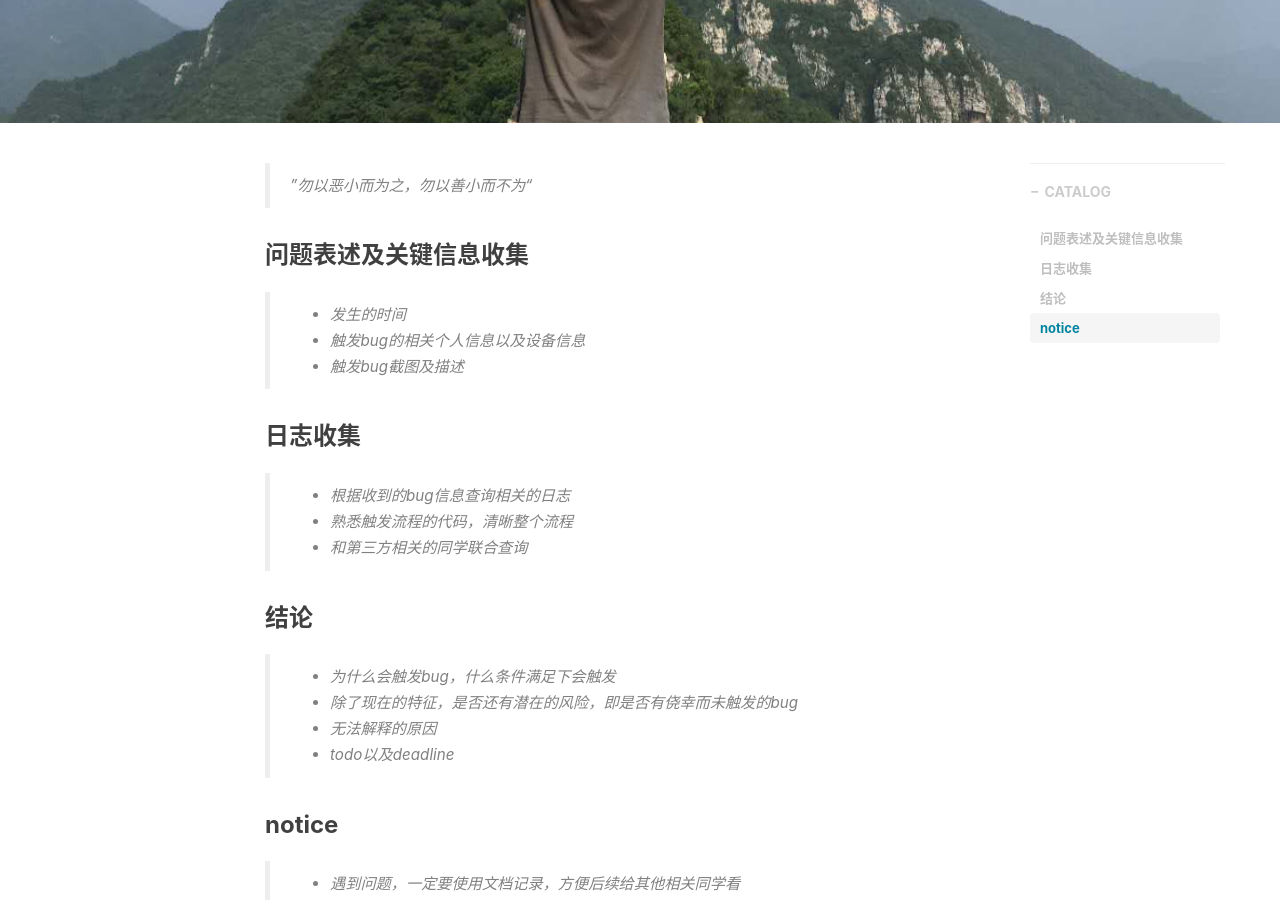
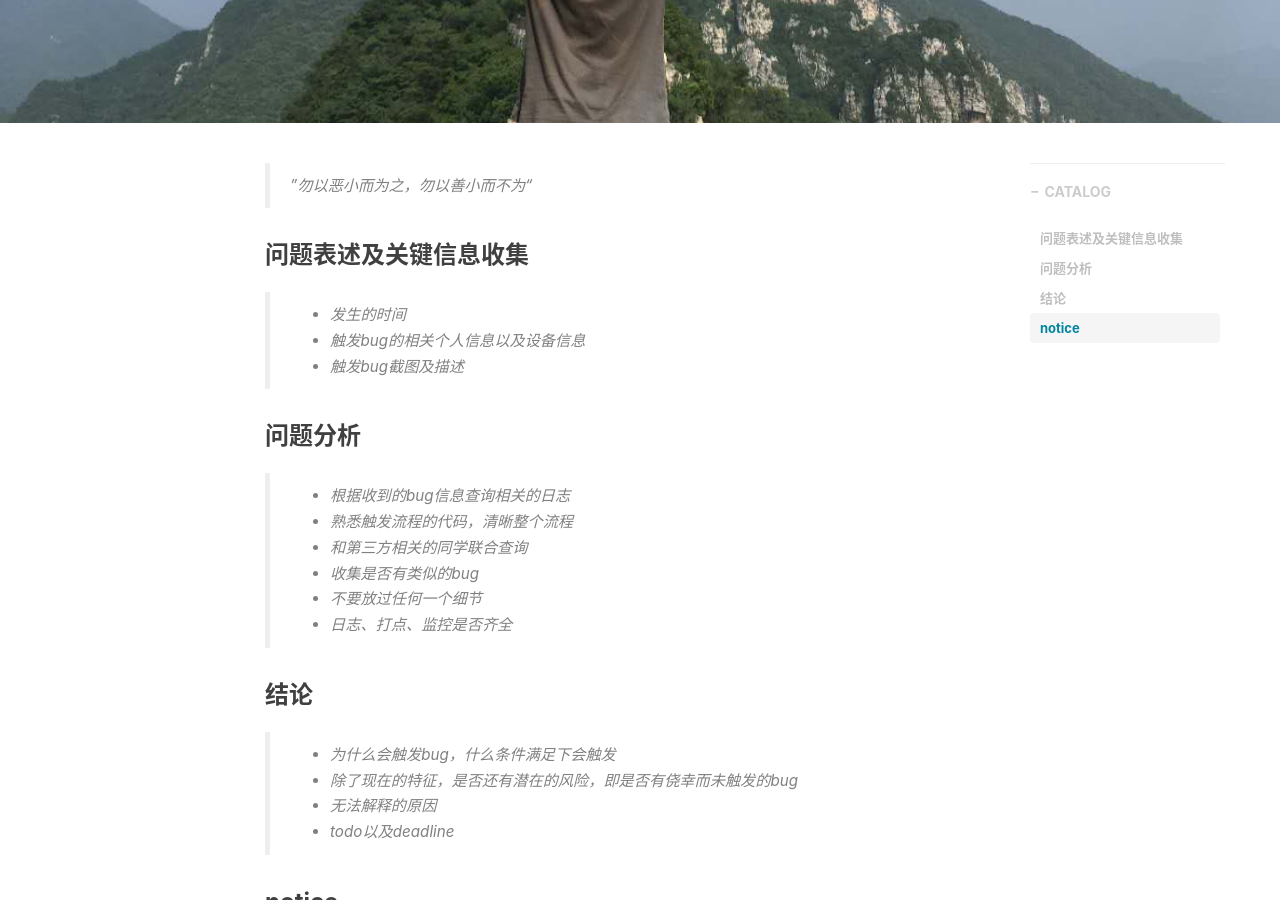
Before and after one commit to xzhangwwyu/xzhangwwyu.github.io, a Jekyll site: the page built from _posts/2019-06-19-trace bug.markdown, in a window 1280 px wide and 900 px high, scrolled down 400 px. Built offline with Jekyll 4.4.1, drawn with Linux system fonts in a browser that asks for light colours; nearby versions of some CDN libraries; comment, search, counter and statistics services are not loaded.

Commit message:
fix: modify trace debug

```diff
--- a/_posts/2019-06-19-trace bug.markdown
+++ b/_posts/2019-06-19-trace bug.markdown
@@ -16,10 +16,13 @@ tags:
 >* 触发bug的相关个人信息以及设备信息
 >* 触发bug截图及描述
 
-### 日志收集
+### 问题分析
 >* 根据收到的bug信息查询相关的日志
 >* 熟悉触发流程的代码，清晰整个流程
 >* 和第三方相关的同学联合查询
+>* 收集是否有类似的bug
+>* 不要放过任何一个细节
+>* 日志、打点、监控是否齐全
 
 ### 结论
 >* 为什么会触发bug，什么条件满足下会触发
```
